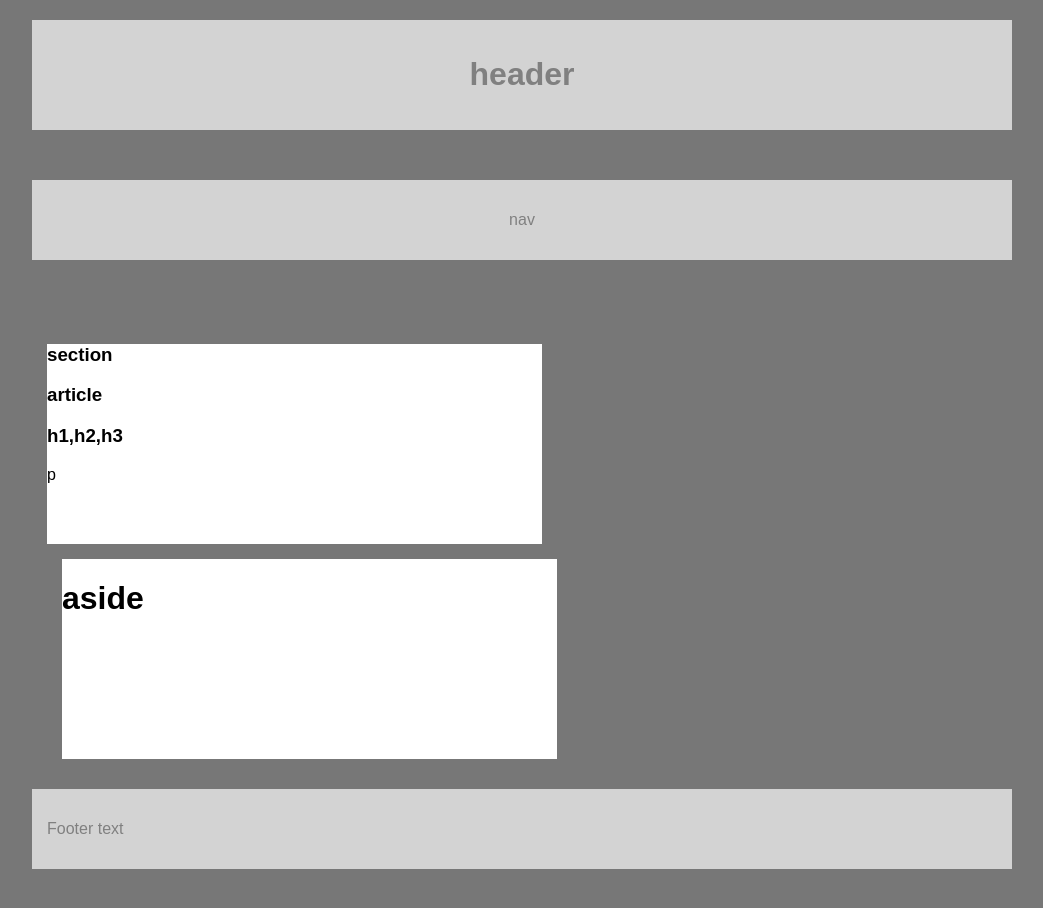
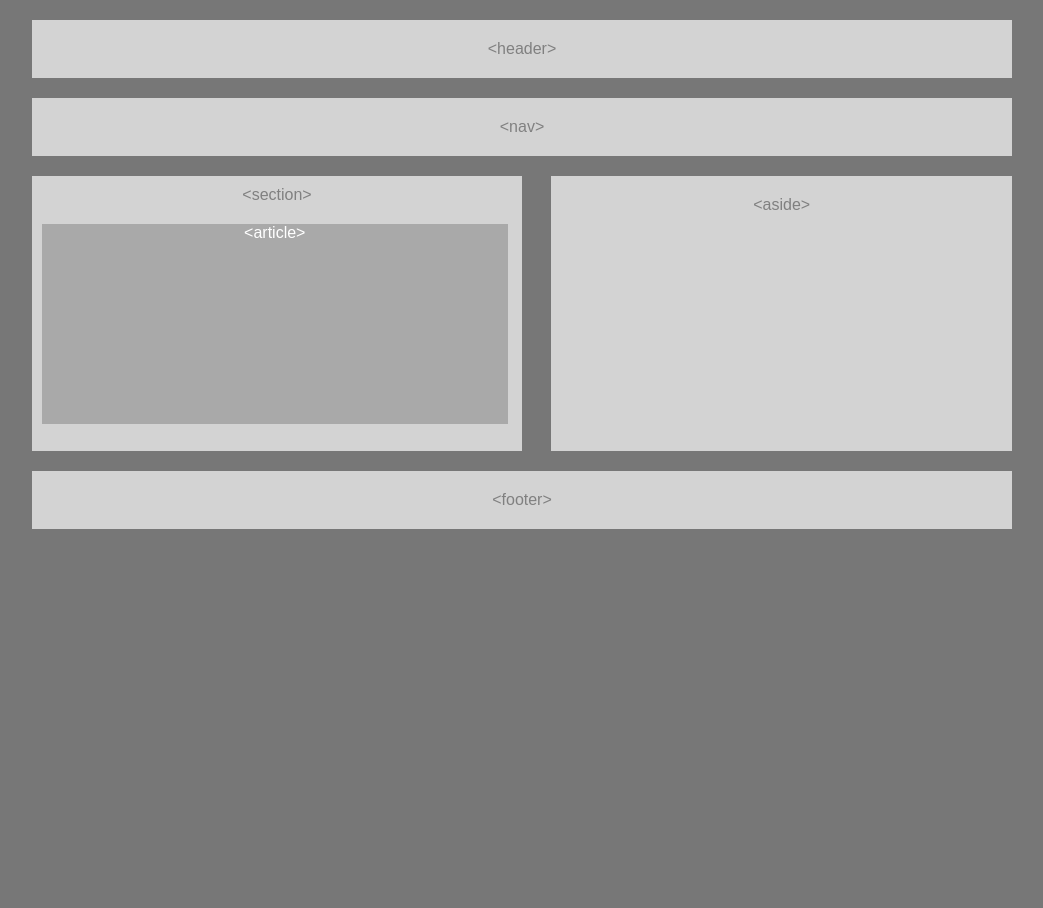
Before and after one commit to phquyenle/HW-Wireframe, a plain HTML site: page index.html in a window 1280 px wide. Shown: the whole page, without its empty margins (118-1161 px from the left). After the commit the page ends 800 px from the top, so only its background shows below. Drawn offline with Linux system fonts and the light colour scheme.

Commit message:
changing the html and css
I updated and changed the coding for both html and css. The layout is better now

```diff
--- a/index.html
+++ b/index.html
@@ -6,59 +6,31 @@
 <link rel="stylesheet" type="text/css" href="style.css">
 </head>
 <body>
-<div class="header">
+
     <header>
-    <h1> header </h1>
+        &lt;header&gt;
     </header>
-</div>
 
+    <nav>
+        &lt;nav&gt;
+    </nav>
 
+    <div class="group">
+    <section>
+&lt;section&gt;
 
-<div class="nav">
-    <p> nav </p>
-    </div>
-<div class="row">
-<div class= "column">
-
-    <div class= "section">
-    <section>
-   <div>
-       <h3> section </h3>
-
-       <div class="article">
 <article>
-        <h1> article </h1>
-
-<div class="h1,h2,h3">
-    <header>
-    <h3> h1,h2,h3 </h3 >
-    </header>
-</div>
-
-<div class= "p">
-    <p> p </p>
-</div>
-</div>
+    &lt;article&gt;
 </article>
     </section>
+
+    <aside>
+        &lt;aside&gt;
+    </aside>
 </div>
+    <footer>
+        &lt;footer&gt;
+    </footer>
+</body>
 
-
-  <div class="column">
-<div class= "aside">
-    <h1>
-        aside
-    </h1>
-
-</div>
-
-</div>
-
-</div>
-</div>
-
- <div class="footer">
-     <p> Footer text</p>
- </div>
-</body>
 </html>
--- a/style.css
+++ b/style.css
@@ -12,71 +12,65 @@ body {
 
 
 }
-.nav{
-  overflow:hidden;
-  background-color: lightgray;
-  color: grey;
-margin-bottom: 50px;
-text-align: center;
-padding: 15px;
-}
 
-.header, .footer {
-    background-color: lightgray;
+header {
+    padding:20px;
+    margin-bottom: 20px;
     color: grey;
-    padding: 15px;
-
-}
-.header {
-    margin-bottom: 50px;
+    background: lightgray;
     text-align: center;
-    color: grey;
-}
-header,nav,section,aside,footer {
-    background-color: "#ebebeb";
-}
-
-/* create 2 equal columns that float next to each other*/
-.column {
-    float: left;
-    width: 50%;
-    padding: 15px;
 }
 
 
-/* clear floats after the columns*/
- .row{
-     content: "";
-     display:table;
-     clear: both;
- }
-/* responsice layout- makes the columns stack on top of each other instead of next to each other*/
-.column {
-    width: 100%;
+nav {
+    overflow: hidden;
+    background: lightgrey;
+    color:grey;
+    margin-bottom: 20px;
+    text-align: center;
+    padding: 20px;
+
+}
+section {
+    float:left;
+    width:50%;
+    background: lightgrey;
+    color: grey;
+    text-align:center;
+    margin-bottom: 20px;
+    padding-top: 10px;
+    padding-bottom: 20px;
+    overflow: hidden;
+    height: 275px;
 }
 
 article{
-    color:"#ebebeb";
-    background: "#777";
+    background: darkgrey;
+    text-align: center;
+    color: white;
+    margin-top: 20px;
+    margin-left: 10px;
+    margin-right: 10px;
+    width: 95%;
+    height: 200px;
 }
 
-h1 {
-    color:"#777";
-    background-color:"#ebebeb";
+aside {
+    float: right;
+    width: 47%;
+    background: lightgrey;
+    text-align: center;
+    color:grey;
+    padding-top: 20px;
+    overflow: hidden;
+    margin-bottom: 20px;
+    height:275px;
 }
 
-.section {
-    width: 495px;
-    background-color: white;
-height: 200px;
- }
-
-
-.aside {
-    float: right;
-    background-color: white;
-    height: 200px;
-    width: 495px;
-
-
+footer{
+    padding:20px;
+    color:grey;
+    background-color: lightgrey;
+    clear: both;
+    text-align: center;
 }
```
Lines whose indentation alone changed are shown as unchanged.
